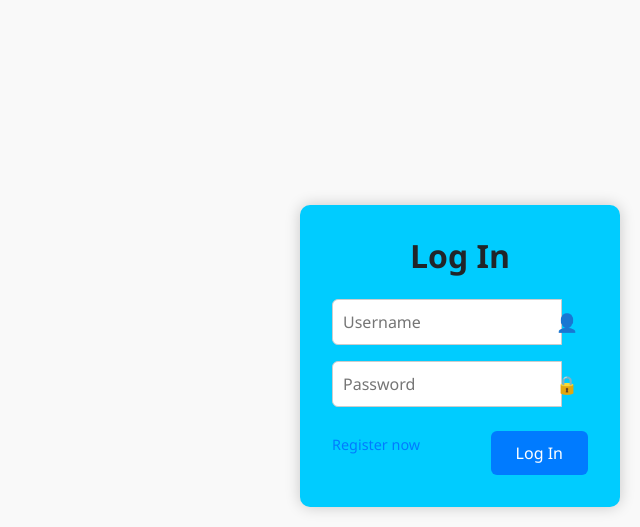
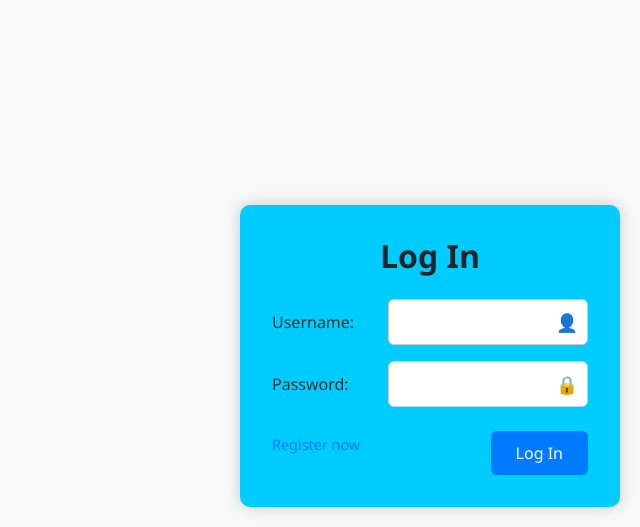
Before and after one commit to JulyusIvan/Week-1---Bootcamp, a Flask app: page /login in a window 1280 px wide. Shown: the part 273-800 px from the top of the page, without its empty margins (640-1280 px from the left). Run offline with Flask 3, Linux system fonts and the light colour scheme; some libraries are stand-ins or nearby versions.

Commit message:
new changes

```diff
--- a/static/login.css
+++ b/static/login.css
@@ -1,4 +1,3 @@
-
 body {
   height: 100vh;
   margin: 0;
@@ -13,7 +12,7 @@ body {
   right: 20px;
   background: #00ccff;
   padding: 2rem;
-  width: 320px;
+  width: 380px;
   border-radius: 10px;
   box-shadow: 0 0 15px rgba(0,0,0,0.2);
   z-index: 1000;
@@ -25,17 +24,31 @@ body {
   text-align: center;
 }
 
-.input-group {
-  position: relative;
+.form-group {
+  display: flex;
+  align-items: center;
   margin-bottom: 1rem;
 }
 
-.input-group input {
-  width: 90%;
-  padding: 10px 40px 10px 10px;
+.form-group label {
+  width: 100px;
+  margin-right: 1rem;
+  font-weight: 500;
+  color: #333;
+}
+
+.input-wrapper {
+  position: relative;
+  flex: 1;
+}
+
+.input-wrapper input {
+  width: 100%;
+  padding: 10px 35px 10px 10px;
   border: 1px solid #ccc;
   border-radius: 6px;
   font-size: 1rem;
+  box-sizing: border-box;
 }
 
 .input-icon {
@@ -46,7 +59,6 @@ body {
   font-size: 1.1rem;
   color: #888;
 }
-
 
 .form-footer {
   display: flex;
--- a/templates/User/login.html
+++ b/templates/User/login.html
@@ -7,14 +7,23 @@
 <div class="login-container">
   <form method="POST" class="login-form">
     <h2>Log In</h2>
-    <div class="input-group">
-      <input type="text" name="username" placeholder="Username" required autocomplete="username" />
-      <span class="input-icon">👤</span>
+
+    <div class="form-group">
+      <label for="username">Username:</label>
+      <div class="input-wrapper">
+        <input type="text" id="username" name="username" required autocomplete="username" />
+        <span class="input-icon">👤</span>
+      </div>
     </div>
-    <div class="input-group">
-      <input type="password" name="password" placeholder="Password" required autocomplete="current-password" />
-      <span class="input-icon">🔒</span>
+
+    <div class="form-group">
+      <label for="password">Password:</label>
+      <div class="input-wrapper">
+        <input type="password" id="password" name="password" required autocomplete="current-password" />
+        <span class="input-icon">🔒</span>
+      </div>
     </div>
+
     <div class="form-footer">
       <p class="register-link"><a href="{{ url_for('register') }}">Register now</a></p>
       <button type="submit" class="btn-login">Log In</button>
```
